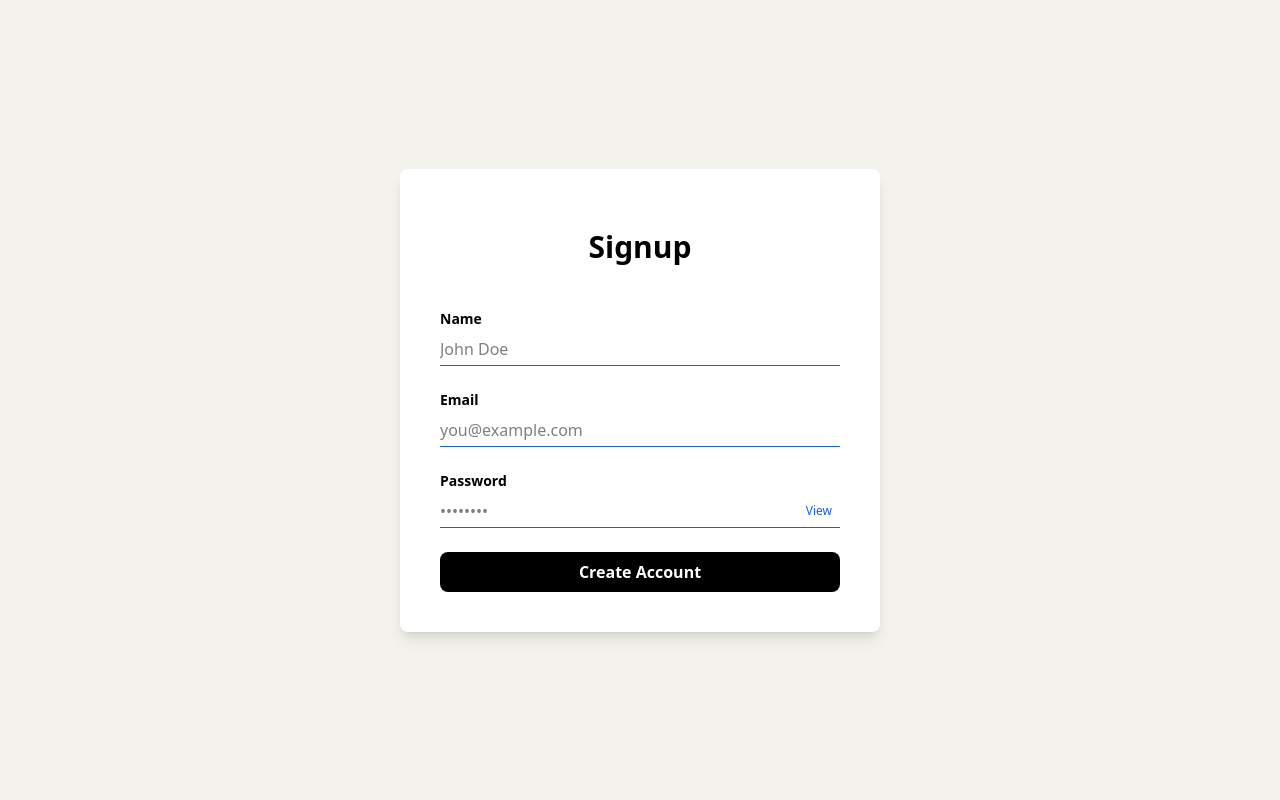
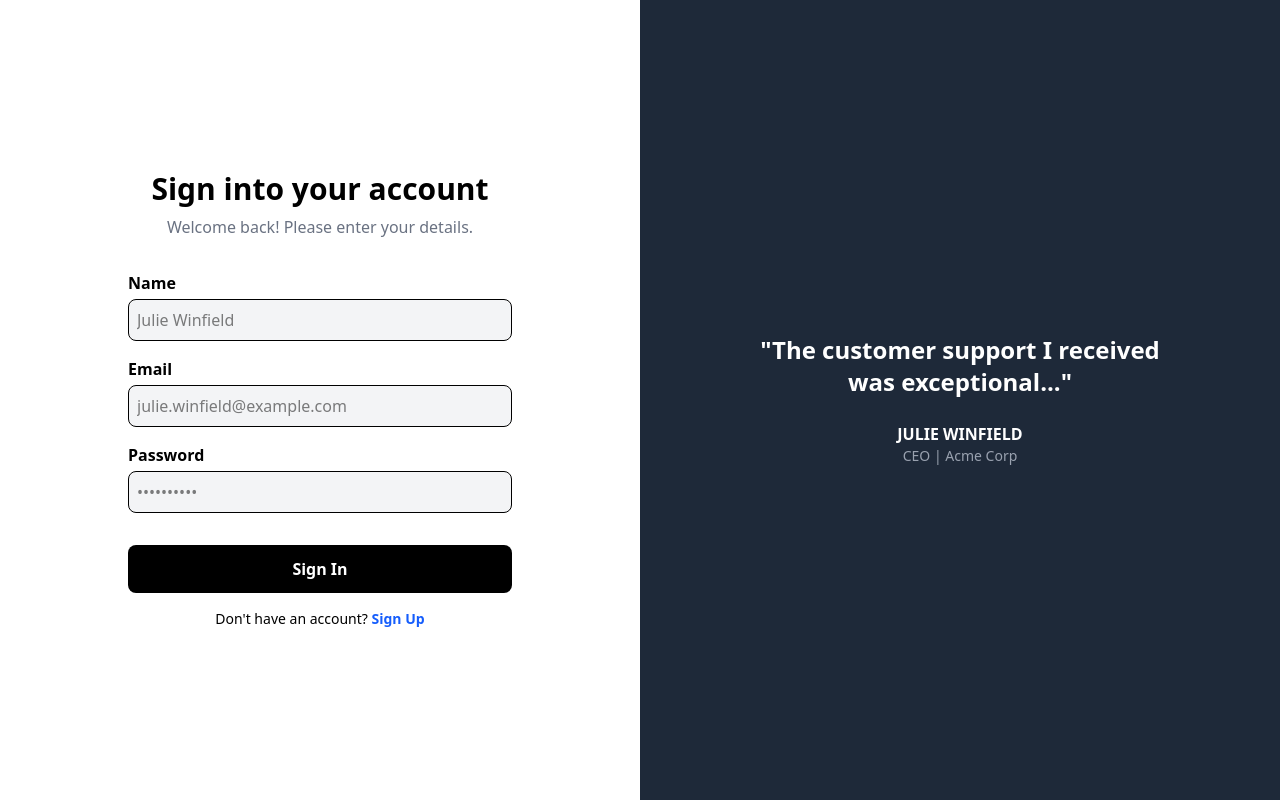
Before and after one commit to bhavitmishra/Medium-app, a React (Vite) app in the folder frontend/: page /signup in a window 1280 px wide. Built offline with nearby package versions, Linux system fonts and the light colour scheme; a web font is replaced by a local one.

Commit message:
Changed the signin and signup pages to look more modern

```diff
--- a/frontend/src/pages/Signin.tsx
+++ b/frontend/src/pages/Signin.tsx
@@ -1,106 +1,153 @@
 import { useState } from "react";
-import Heading from "../components/Heading";
-import InputBox from "../components/InputBox";
 import axios from "axios";
 import { useNavigate } from "react-router-dom";
+
+// A simple spinner component for the loading state
+function LoadingSpinner() {
+  return <div className="text-xl font-semibold">Loading...</div>;
+}
 
 export default function Signin() {
   const [email, setEmail] = useState("");
   const [password, setPassword] = useState("");
-  const [inc, setInc] = useState(false);
+  const [error, setError] = useState(""); // Use a descriptive name for error state
   const [loading, setLoading] = useState(false);
   const navigate = useNavigate();
 
-  if (inc) {
-    setTimeout(() => {
-      setInc(false);
-      navigate("/signin");
-    }, 2000);
+  // 1. The handleSubmit function is now an async event handler.
+  // It manages logic only, not JSX.
+  const handleSubmit = async (e: any) => {
+    e.preventDefault(); // Prevents the default form submission (page reload)
+    setLoading(true);
+    setError(""); // Clear previous errors on a new submission
+
+    try {
+      const response = await axios.post(
+        "https://backend.bhavitmishra.workers.dev/api/v1/user/signin",
+        { email, password }
+      );
+
+      const name = response.data.name;
+
+      localStorage.setItem("name", name);
+
+      const { token, id } = response.data;
+      if (token && id) {
+        localStorage.setItem("id", id);
+        localStorage.setItem("token", token);
+        navigate("/dashboard");
+      }
+    } catch (err) {
+      // 2. Set an error message if the API call fails
+      setError("Incorrect email or password. Please try again.");
+    } finally {
+      // 3. Always stop loading, whether it succeeds or fails
+      setLoading(false);
+    }
+  };
+
+  // 4. The component's return statement handles all rendering logic.
+  // It checks the `loading` state first.
+  if (loading) {
     return (
-      <div className="text-red-600 text-9xl underline">
-        "enter correct credentials"
+      <div className="flex justify-center items-center h-screen">
+        <LoadingSpinner />
       </div>
     );
   }
 
+  // This is the main JSX for the component.
   return (
-    <div className="bg-[#f4f2ed] relative w-screen h-screen">
-      {/* Overlay Card */}
-      <div className="flex items-center justify-center w-full h-full">
-        <div className="bg-white p-10 rounded-lg shadow-lg w-[30rem] space-y-6">
-          <Heading title="Signin" />
-          <InputBox
-            title="Email"
-            placeholder="you@example.com"
-            setVal={setEmail}
-            type="text"
+    <div className="flex">
+      <div className="w-full lg:w-1/2 flex justify-center items-center h-screen p-4">
+        {/* 5. The form uses `onSubmit` now, which is the standard practice. */}
+        <form className="w-full max-w-sm" onSubmit={handleSubmit}>
+          <div className="mb-8">
+            <h1 className="text-3xl font-extrabold text-center">
+              Sign into your account
+            </h1>
+            <p className="text-center text-gray-500 mt-2">
+              Welcome back! Please enter your details.
+            </p>
+          </div>
+
+          {/* 6. Display the error message here if it exists */}
+          {error && (
+            <div
+              className="bg-red-100 border border-red-400 text-red-700 px-4 py-3 rounded-lg relative mb-4"
+              role="alert"
+            >
+              {error}
+            </div>
+          )}
+
+          <div className="flex flex-col gap-4">
+            <div>
+              <label htmlFor="email" className="font-semibold block mb-1">
+                Email
+              </label>
+              <input
+                id="email"
+                type="email" // Use type="email" for better validation
+                placeholder="julie.winfield@example.com"
+                value={email}
+                onChange={(e) => setEmail(e.target.value)}
+                className="border rounded-lg bg-gray-100 p-2 w-full focus:outline-none focus:ring-2 focus:ring-blue-500"
+                required
               />
-          <InputBox
-            title="Password"
-            placeholder="••••••••"
-            setVal={setPassword}
+            </div>
+            <div>
+              <label htmlFor="password" className="font-semibold block mb-1">
+                Password
+              </label>
+              <input
+                id="password"
                 type="password"
+                placeholder="••••••••••"
+                value={password}
+                onChange={(e) => setPassword(e.target.value)}
+                className="border rounded-lg bg-gray-100 p-2 w-full focus:outline-none focus:ring-2 focus:ring-blue-500"
+                required
               />
+            </div>
+          </div>
 
+          <div className="mt-8">
             <button
-            className="w-full bg-black text-white py-2 rounded-lg font-semibold flex items-center justify-center gap-2"
-            onClick={async (e) => {
-              e.preventDefault();
-              setLoading(true);
-              try {
-                const resp = await axios.post(
-                  "https://backend.bhavitmishra.workers.dev/api/v1/user/signin",
-                  { email, password }
-                );
-                const token = resp.data.token;
-                const name = resp.data.name;
-                const id = resp.data.id;
+              type="submit"
+              className="w-full bg-black text-white font-bold p-3 rounded-lg hover:bg-gray-800 transition-colors disabled:bg-gray-400"
+              disabled={loading} // Disable button while loading
+            >
+              Sign In
+            </button>
+          </div>
 
-                localStorage.setItem("name", name);
-                if (token && id) {
-                  localStorage.setItem("id", id);
-                  localStorage.setItem("token", token);
-                  navigate("/dashboard");
-                } else {
-                  setInc(true);
-                }
-              } catch (error) {
-                setInc(true);
-                console.log(error);
-              } finally {
-                setLoading(false);
-              }
-            }}
-            disabled={loading}
+          <div className="text-center mt-4 text-sm">
+            <p>
+              Don't have an account?{" "}
+              <button
+                onClick={() => navigate("/signup")}
+                className="font-semibold text-blue-600 hover:underline"
               >
-            {loading ? (
-              <div className="flex items-center gap-2">
-                <svg
-                  className="animate-spin h-5 w-5 text-white"
-                  xmlns="http://www.w3.org/2000/svg"
-                  fill="none"
-                  viewBox="0 0 24 24"
-                >
-                  <circle
-                    className="opacity-25"
-                    cx="12"
-                    cy="12"
-                    r="10"
-                    stroke="currentColor"
-                    strokeWidth="4"
-                  ></circle>
-                  <path
-                    className="opacity-75"
-                    fill="currentColor"
-                    d="M4 12a8 8 0 018-8V0C5.373 0 0 5.373 0 12h4z"
-                  ></path>
-                </svg>
-                Signing in...
+                Sign Up
+              </button>
+            </p>
           </div>
-            ) : (
-              "SignIn"
-            )}
-          </button>
+        </form>
+      </div>
+
+      {/* --- RIGHT SIDE: TESTIMONIAL --- */}
+      <div className="hidden lg:flex bg-gray-800 text-white h-screen w-1/2 justify-center items-center">
+        <div>
+          <div className="font-bold text-2xl text-center">
+            "The customer support I received <br /> was exceptional..."
+          </div>
+          <div className="mt-6 text-center">
+            <div className="font-semibold">JULIE WINFIELD</div>
+            <div className="text-sm font-light text-gray-400">
+              CEO | Acme Corp
+            </div>
+          </div>
         </div>
       </div>
     </div>
--- a/frontend/src/pages/Signup.tsx
+++ b/frontend/src/pages/Signup.tsx
@@ -1,106 +1,165 @@
 import { useState } from "react";
-import Heading from "../components/Heading";
-import InputBox from "../components/InputBox";
 import axios from "axios";
 import { useNavigate } from "react-router-dom";
 
-export default function Signup() {
+// A simple spinner component for the loading state
+function LoadingSpinner() {
+  return <div className="text-xl font-semibold">Loading...</div>;
+}
+
+export default function Signin() {
   const [name, setName] = useState("");
   const [email, setEmail] = useState("");
   const [password, setPassword] = useState("");
+  const [error, setError] = useState(""); // Use a descriptive name for error state
   const [loading, setLoading] = useState(false);
-  const [error, setError] = useState(false);
   const navigate = useNavigate();
 
-  return (
-    <div className="bg-[#f4f2ed] relative w-screen h-screen">
-      <div className="flex items-center justify-center w-full h-full">
-        <div className="bg-white p-10 rounded-lg shadow-lg w-[30rem] space-y-6">
-          <Heading title="Signup" />
-          <InputBox
-            title="Name"
-            placeholder="John Doe"
-            setVal={setName}
-            type="text"
-          />
-          <InputBox
-            title="Email"
-            placeholder="you@example.com"
-            setVal={setEmail}
-            type="text"
-          />
-          <InputBox
-            title="Password"
-            placeholder="••••••••"
-            setVal={setPassword}
-            type="password"
-          />
+  // 1. The handleSubmit function is now an async event handler.
+  // It manages logic only, not JSX.
+  const handleSubmit = async (e: any) => {
+    e.preventDefault(); // Prevents the default form submission (page reload)
+    setLoading(true);
+    setError(""); // Clear previous errors on a new submission
 
-          {error && (
-            <div className="text-red-600 text-sm font-semibold text-center">
-              Provide correct Info
-            </div>
-          )}
+    try {
+      const response = await axios.post(
+        "https://backend.bhavitmishra.workers.dev/api/v1/user/signup",
+        { name, email, password }
+      );
+      localStorage.setItem("name", name);
 
-          <button
-            className="w-full bg-black text-white py-2 rounded-lg font-semibold flex items-center justify-center gap-2 disabled:opacity-60"
-            onClick={async (e) => {
-              e.preventDefault();
-              setLoading(true);
-              setError(false);
-              try {
-                const resp = await axios.post(
-                  "https://backend.bhavitmishra.workers.dev/api/v1/user/signup",
-                  { email, name, password }
-                );
-                const token = resp.data.token;
-                const id = resp.data.id;
-                localStorage.setItem("name", name);
+      const { token, id } = response.data;
       if (token && id) {
         localStorage.setItem("id", id);
         localStorage.setItem("token", token);
         navigate("/dashboard");
-                } else {
-                  setError(true);
       }
-              } catch (error) {
-                console.log(error);
-                setError(true);
+    } catch (err) {
+      // 2. Set an error message if the API call fails
+      setError("Incorrect email or password. Please try again.");
     } finally {
+      // 3. Always stop loading, whether it succeeds or fails
       setLoading(false);
-                setTimeout(() => setError(false), 2500);
     }
-            }}
-            disabled={loading}
+  };
+
+  // 4. The component's return statement handles all rendering logic.
+  // It checks the `loading` state first.
+  if (loading) {
+    return (
+      <div className="flex justify-center items-center h-screen">
+        <LoadingSpinner />
+      </div>
+    );
+  }
+
+  // This is the main JSX for the component.
+  return (
+    <div className="flex">
+      <div className="w-full lg:w-1/2 flex justify-center items-center h-screen p-4">
+        {/* 5. The form uses `onSubmit` now, which is the standard practice. */}
+        <form className="w-full max-w-sm" onSubmit={handleSubmit}>
+          <div className="mb-8">
+            <h1 className="text-3xl font-extrabold text-center">
+              Sign into your account
+            </h1>
+            <p className="text-center text-gray-500 mt-2">
+              Welcome back! Please enter your details.
+            </p>
+          </div>
+
+          {/* 6. Display the error message here if it exists */}
+          {error && (
+            <div
+              className="bg-red-100 border border-red-400 text-red-700 px-4 py-3 rounded-lg relative mb-4"
+              role="alert"
             >
-            {loading ? (
-              <>
-                <svg
-                  className="animate-spin h-5 w-5 text-white"
-                  xmlns="http://www.w3.org/2000/svg"
-                  fill="none"
-                  viewBox="0 0 24 24"
+              {error}
+            </div>
+          )}
+
+          <div className="flex flex-col gap-4">
+            <div>
+              <label htmlFor="email" className="font-semibold block mb-1">
+                Name
+              </label>
+              <input
+                id="name"
+                type="text" // Use type="email" for better validation
+                placeholder="Julie Winfield"
+                value={name}
+                onChange={(e) => setName(e.target.value)}
+                className="border rounded-lg bg-gray-100 p-2 w-full focus:outline-none focus:ring-2 focus:ring-blue-500"
+                required
+              />
+            </div>
+            <div>
+              <label htmlFor="email" className="font-semibold block mb-1">
+                Email
+              </label>
+              <input
+                id="email"
+                type="email" // Use type="email" for better validation
+                placeholder="julie.winfield@example.com"
+                value={email}
+                onChange={(e) => setEmail(e.target.value)}
+                className="border rounded-lg bg-gray-100 p-2 w-full focus:outline-none focus:ring-2 focus:ring-blue-500"
+                required
+              />
+            </div>
+            <div>
+              <label htmlFor="password" className="font-semibold block mb-1">
+                Password
+              </label>
+              <input
+                id="password"
+                type="password"
+                placeholder="••••••••••"
+                value={password}
+                onChange={(e) => setPassword(e.target.value)}
+                className="border rounded-lg bg-gray-100 p-2 w-full focus:outline-none focus:ring-2 focus:ring-blue-500"
+                required
+              />
+            </div>
+          </div>
+
+          <div className="mt-8">
+            <button
+              type="submit"
+              className="w-full bg-black text-white font-bold p-3 rounded-lg hover:bg-gray-800 transition-colors disabled:bg-gray-400"
+              disabled={loading} // Disable button while loading
             >
-                  <circle
-                    className="opacity-25"
-                    cx="12"
-                    cy="12"
-                    r="10"
-                    stroke="currentColor"
-                    strokeWidth="4"
-                  ></circle>
-                  <path
-                    className="opacity-75"
-                    fill="currentColor"
-                    d="M4 12a8 8 0 018-8V0C5.373 0 0 5.373 0 12h4z"
-                  ></path>
-                </svg>
-                Creating account...
-              </>
-            ) : (
-              "Create Account"
-            )}
+              Sign In
             </button>
+          </div>
+
+          <div className="text-center mt-4 text-sm">
+            <p>
+              Don't have an account?{" "}
+              <a
+                href="#"
+                className="font-semibold text-blue-600 hover:underline"
+              >
+                Sign Up
+              </a>
+            </p>
+          </div>
+        </form>
+      </div>
+
+      {/* --- RIGHT SIDE: TESTIMONIAL --- */}
+      <div className="hidden lg:flex bg-gray-800 text-white h-screen w-1/2 justify-center items-center">
+        <div>
+          <div className="font-bold text-2xl text-center">
+            "The customer support I received <br /> was exceptional..."
+          </div>
+          <div className="mt-6 text-center">
+            <div className="font-semibold">JULIE WINFIELD</div>
+            <div className="text-sm font-light text-gray-400">
+              CEO | Acme Corp
+            </div>
+          </div>
         </div>
       </div>
     </div>
```
Lines whose indentation alone changed are shown as unchanged.
